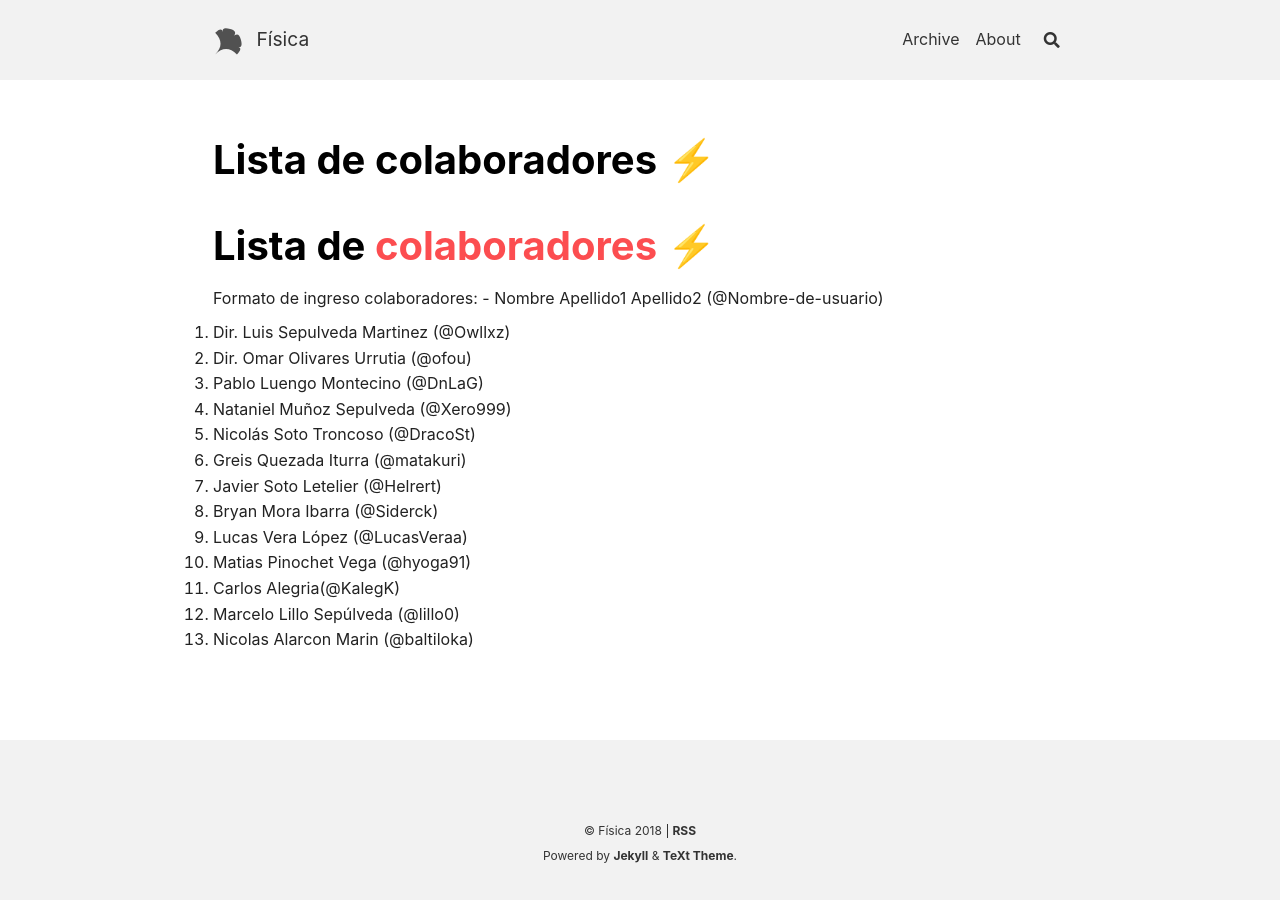
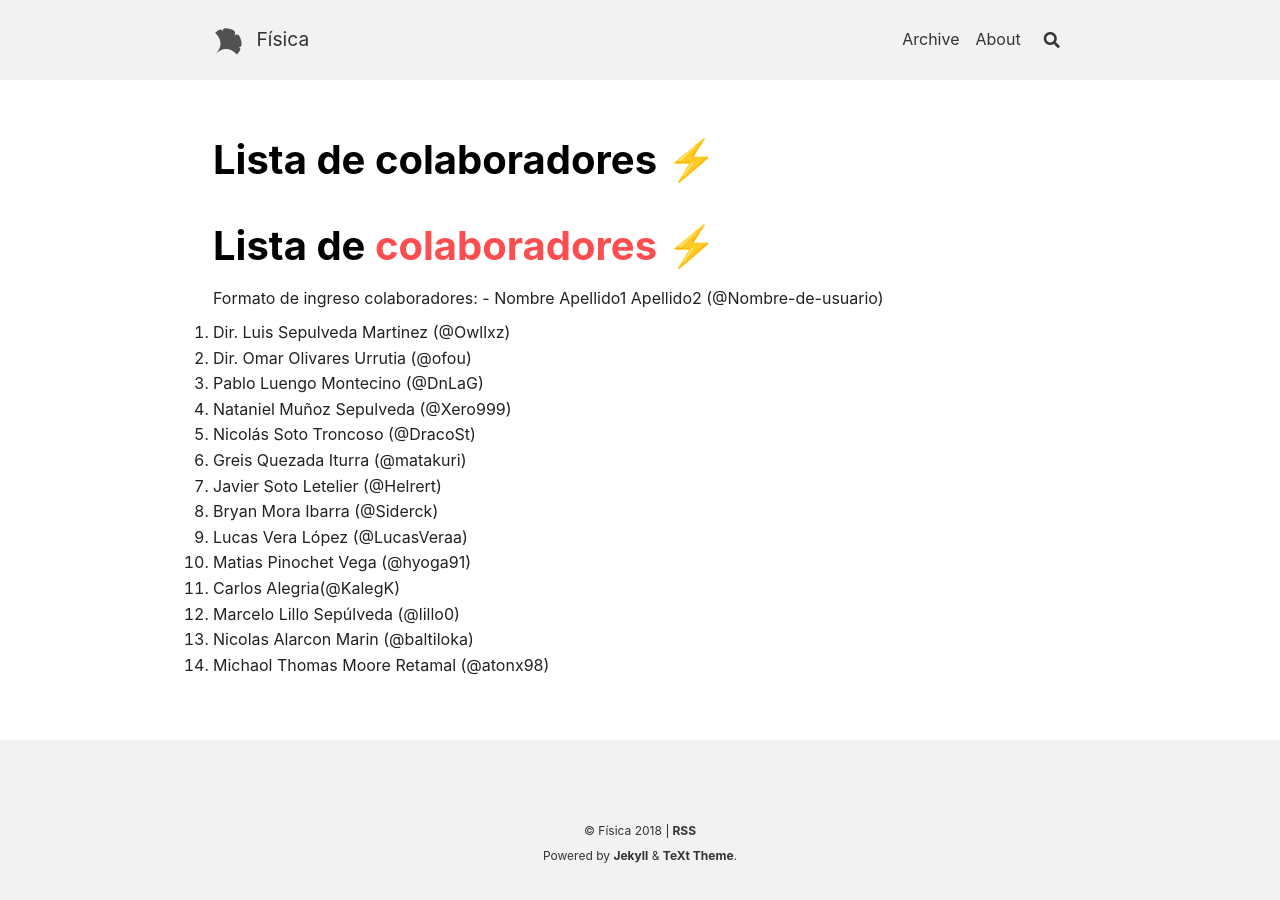
Before and after one commit to DnLaG/fisica, a Jekyll site: the page built from docs/lista.md, in a window 1280 px wide. Built offline with Jekyll 4.4.1, drawn with Linux system fonts in a browser that asks for light colours; nearby versions of some CDN libraries; our own code applies the rules of GitHub Pages for plain Markdown files.

Commit message:
Añadir nombre de michaol a la lista :3

```diff
--- a/docs/lista.md
+++ b/docs/lista.md
@@ -15,3 +15,4 @@ Formato de ingreso colaboradores: - Nombre Apellido1 Apellido2 (@Nombre-de-usuar
 11. Carlos Alegria(@KalegK)
 12. Marcelo Lillo Sepúlveda (@lillo0)
 13. Nicolas Alarcon Marin (@baltiloka)
+14. Michaol Thomas Moore Retamal (@atonx98)
```
